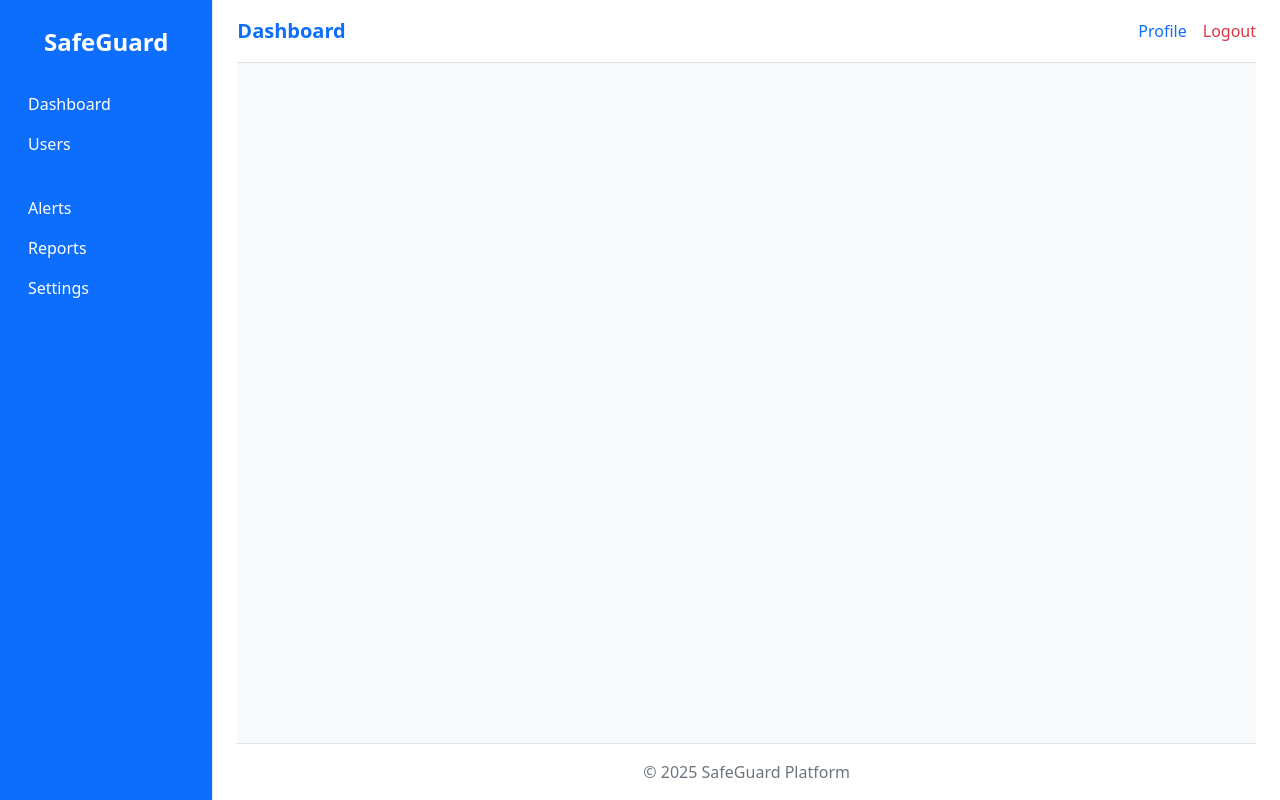
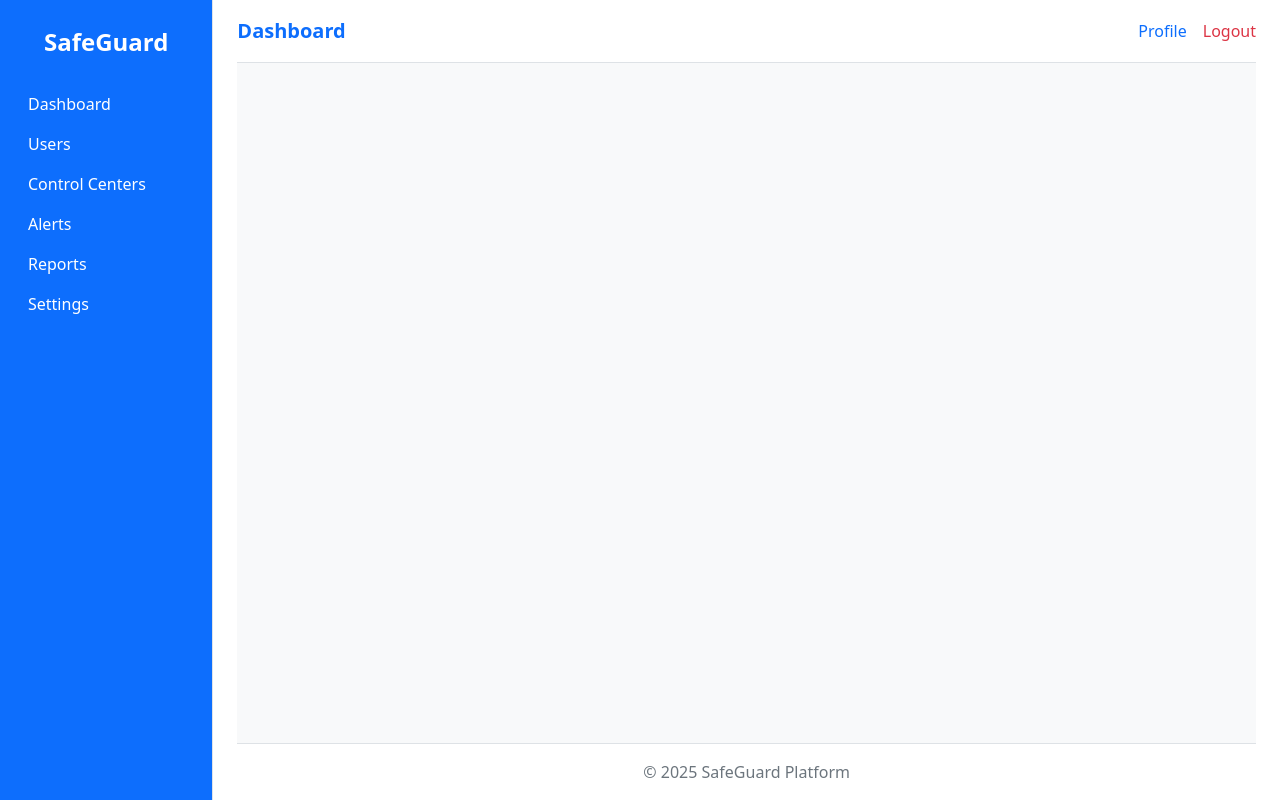
Before and after one commit to lolly1259998/SafeGuard, an Angular app in the folder frontend/: page /dashboard in a window 1280 px wide. Built offline with nearby package versions, Linux system fonts and the light colour scheme.

Commit message:
dashboard component

```diff
--- a/frontend/src/app/backoffice/dashboard/dashboard.component.html
+++ b/frontend/src/app/backoffice/dashboard/dashboard.component.html
@@ -13,7 +13,9 @@
           <a class="nav-link text-white" routerLink="/users">Users</a>
         </li>
         <li class="nav-item">
-          <a routerLink="/dashboard/controlcenters"> Control Centers </a>
+          <a class="nav-link text-white" routerLink="/dashboard/controlcenters">
+            Control Centers
+          </a>
         </li>
 
         <li class="nav-item">
```
